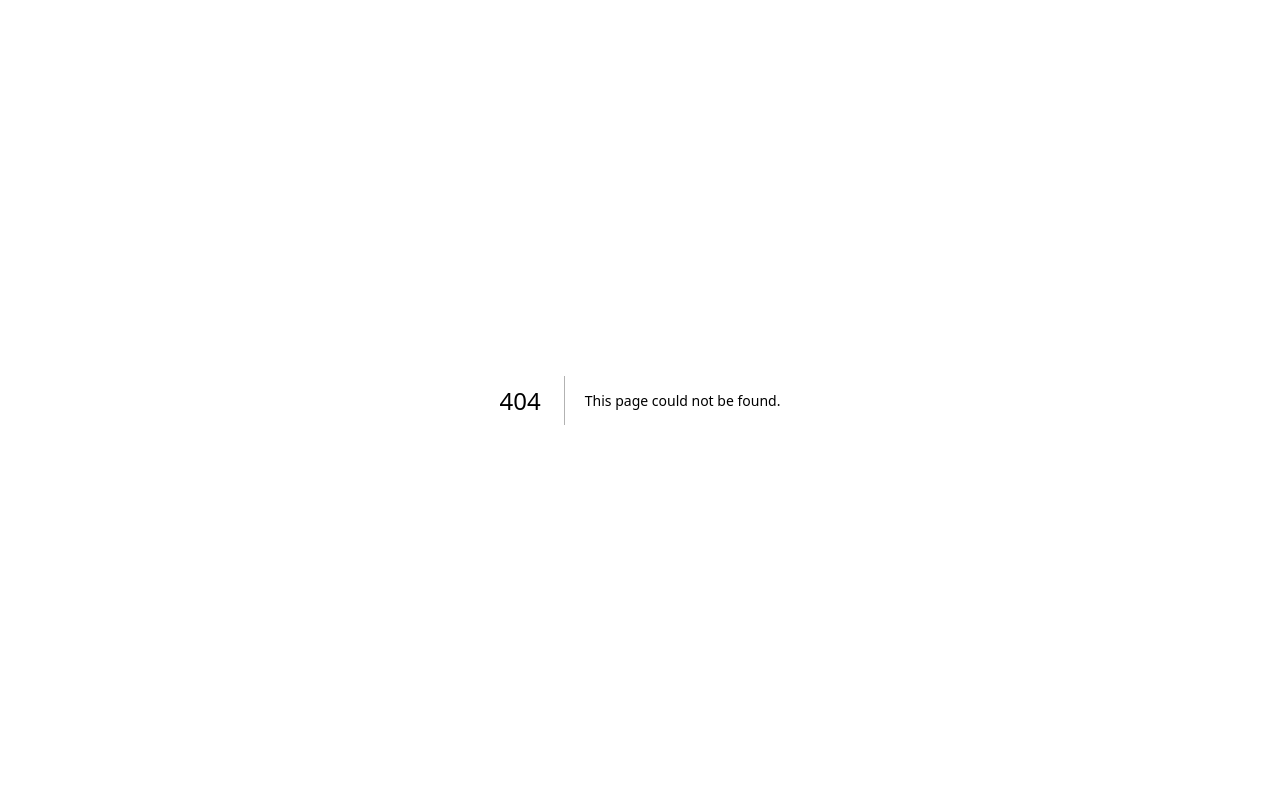
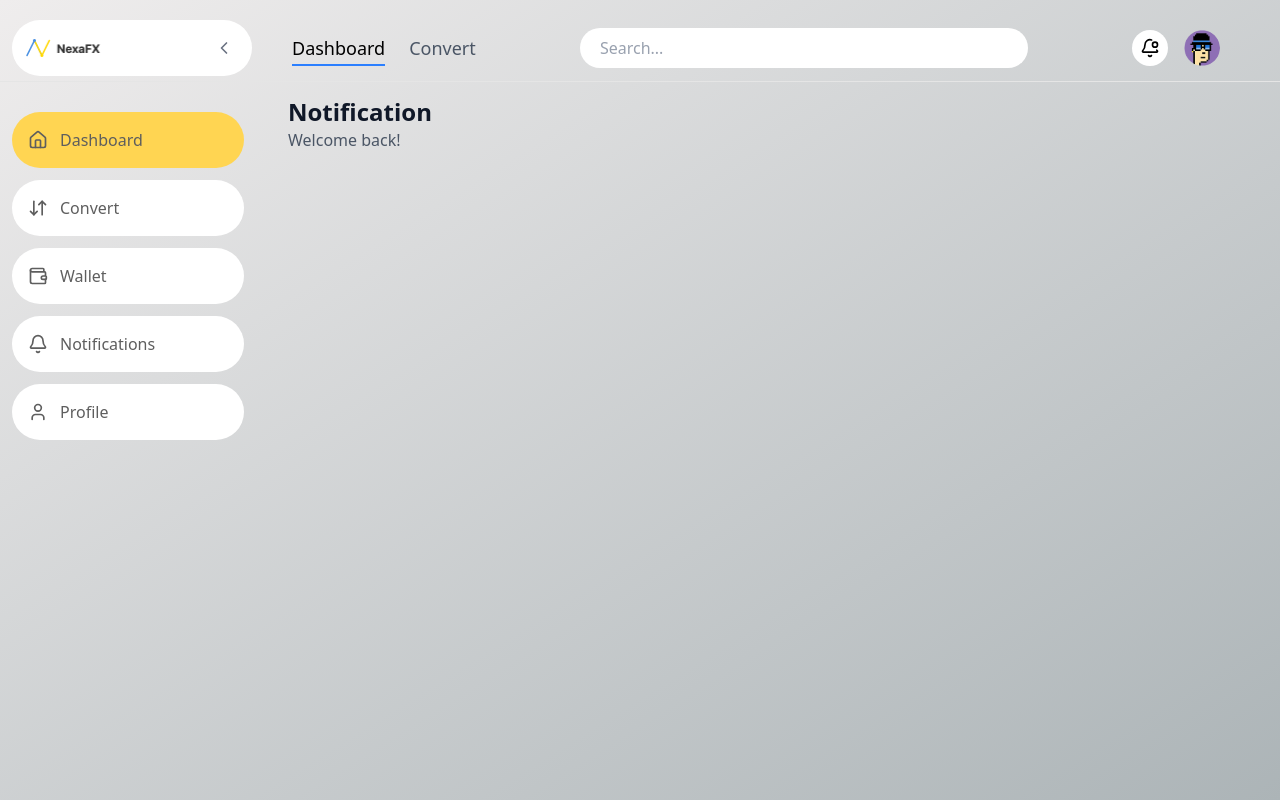
Before and after one commit to Nexacore-Org/NexaFx-web, a Next.js app: page /dashboard/notifications in a window 1280 px wide. Before the commit this address had no page. Built offline with nearby package versions, Linux system fonts and the light colour scheme.

Commit message:
feat: updated navbar and sidebar

```diff
--- a/components/dashboard/Navbar.tsx
+++ b/components/dashboard/Navbar.tsx
@@ -1,11 +1,16 @@
 // components/Navbar.tsx
 "use client";
 
-import { Menu, ChevronLeft } from "lucide-react";
+import { Menu, ChevronLeft, BellDot } from "lucide-react";
 import { useSidebarStore } from "@/store/sidebarStore";
 import Image from "next/image";
+import clsx from "clsx";
+import { useState } from "react";
+
+const navItems = ["Dashboard", "Convert"];
 
 export default function Navbar() {
+  const [active, setActive] = useState("Dashboard");
   const { isCollapsed, toggleCollapse, toggleMobile } = useSidebarStore();
 
   return (
@@ -38,7 +43,7 @@ export default function Navbar() {
             </a> */}
             <div
               className={`flex items-center justify-between p-2.5 ${
-                isCollapsed ? "max-w-fit" : "md:w-[265px]"
+                isCollapsed ? "lg:w-20" : "lg:w-60"
               } rounded-full bg-white`}>
               <div className="flex items-center gap-2">
                 {!isCollapsed && (
@@ -66,28 +71,54 @@ export default function Navbar() {
             </div>
           </div>
 
-          {/* Right side content */}
-          <div className="flex items-center">
-            <div className="flex items-center ml-3">
+          <nav className="flex items-center justify-between w-full px-10 py-4">
+            {/* Left nav items */}
+            <div className="flex space-x-6">
+              {navItems.map((item) => (
+                <button
+                  key={item}
+                  onClick={() => setActive(item)}
+                  className={clsx(
+                    "relative font-medium text-lg",
+                    active === item ? "text-black font-bold" : "text-gray-600",
+                    "transition"
+                  )}>
+                  {item}
+                  {active === item && (
+                    <span className="absolute -bottom-1 left-0 w-full h-0.5 bg-blue-500" />
+                  )}
+                </button>
+              ))}
+            </div>
+
             {/* Search bar */}
-              <div className="hidden lg:block">
+            <div className="flex-1 flex justify-center mx-10">
               <input
                 type="text"
                 placeholder="Search..."
-                  className="bg-gray-50 border border-gray-300 text-gray-900 text-sm rounded-lg focus:ring-blue-500 focus:border-blue-500 block w-full pl-3 pr-10 py-2"
+                className="w-full max-w-md px-5 py-2 rounded-full bg-white text-gray-700 placeholder-gray-400 focus:outline-none"
               />
             </div>
 
-              {/* User menu */}
-              <div className="flex items-center ml-4">
-                <button className="flex text-sm bg-gray-800 rounded-full focus:ring-4 focus:ring-gray-300">
-                  <div className="w-8 h-8 rounded-full bg-gradient-to-r from-purple-400 to-pink-400 flex items-center justify-center">
-                    <span className="text-white text-sm font-medium">JD</span>
+            {/* Right icons */}
+            <div className="flex items-center space-x-4">
+              {/* Notification/Settings Icon */}
+              <div className="w-9 h-9 bg-white rounded-full flex items-center justify-center">
+                <BellDot className="w-5 h-5 text-black" />
+                {/* Replace with icon component if needed */}
               </div>
-                </button>
+
+              {/* Avatar */}
+              <div className="w-9 h-9 rounded-full overflow-hidden">
+                <Image
+                  src="/user.png" // Save your avatar image here in /public
+                  alt="Avatar"
+                  width={36}
+                  height={36}
+                />
               </div>
             </div>
-          </div>
+          </nav>
         </div>
       </div>
     </nav>
--- a/components/dashboard/Sidebar.tsx
+++ b/components/dashboard/Sidebar.tsx
@@ -1,25 +1,17 @@
 // components/Sidebar.tsx
 "use client";
 
-import {
-  Home,
-  Wallet,
-  Bell,
-  User,
-  Settings,
-  X,
-  LogOut,
-} from "lucide-react";
+import { Home, Wallet, Bell, User, ArrowDownUp, X, LogOut } from "lucide-react";
 import { useSidebarStore } from "@/store/sidebarStore";
 import { useEffect, useState } from "react";
 import { useRouter } from "next/navigation";
 
 const initialMenuItems = [
   { icon: Home, label: "Dashboard", href: "/dashboard", active: true },
-  { icon: Wallet, label: "Wallet", href: "/wallet" },
-  { icon: Bell, label: "Notifications", href: "/notifications" },
-  { icon: User, label: "Profile", href: "/profile" },
-  { icon: Settings, label: "Settings", href: "/settings" },
+  { icon: ArrowDownUp, label: "Convert", href: "/dashboard/convert" },
+  { icon: Wallet, label: "Wallet", href: "/dashboard/wallet" },
+  { icon: Bell, label: "Notifications", href: "/dashboard/notifications" },
+  { icon: User, label: "Profile", href: "/dashboard/profile" },
 ];
 
 export default function Sidebar() {
@@ -80,15 +72,15 @@ export default function Sidebar() {
         </div>
 
         <div className="h-full px-3 pb-4 overflow-y-auto">
-          <ul className="space-y-2 font-medium">
+          <ul className="space-y-3 font-medium">
             {menuItems.map((item, index) => {
               const IconComponent = item.icon;
               return (
                 <li key={index}>
                   <button
                     onClick={() => handleMenuClick(item.href, item.label)}
-                    className={`flex items-center text-gray-900 rounded-full hover:bg-[#FFD552] group ${
-                      item.active ? "bg-[#FFD552] text-[#5E5E5E]" : ""
+                    className={`flex items-center text-[#5E5E5E] rounded-full hover:bg-[#FFD552] group ${
+                      item.active ? "bg-[#FFD552]" : "bg-white"
                     } ${
                       isCollapsed
                         ? "p-4 justify-center"
@@ -107,7 +99,7 @@ export default function Sidebar() {
             })}
 
             {/* Logout button */}
-            <li className="pt-4 mt-4 border-t border-gray-200">
+            {/* <li className="pt-4 mt-4 border-t border-gray-200">
               <a
                 href="/logout"
                 className="flex items-center p-2 text-gray-900 rounded-lg hover:bg-red-50 hover:text-red-600 group"
@@ -115,7 +107,7 @@ export default function Sidebar() {
                 <LogOut className="w-5 h-5 text-gray-500 transition duration-75 group-hover:text-red-600" />
                 {!isCollapsed && <span className="ml-3">Logout</span>}
               </a>
-            </li>
+            </li> */}
           </ul>
         </div>
       </aside>
```
Also changed, not shown: app/dashboard/convert/page.tsx (renamed from app/(dashboard)/settings/page.tsx), app/dashboard/layout.tsx (renamed from app/(dashboard)/layout.tsx), app/dashboard/notifications/page.tsx (renamed from app/(dashboard)/notifications/page.tsx), app/dashboard/page.tsx (renamed from app/(dashboard)/dashboard/page.tsx), app/dashboard/profile/page.tsx (renamed from app/(dashboard)/profile/page.tsx), app/dashboard/wallet/page.tsx (renamed from app/(dashboard)/wallet/page.tsx), public/user.png (added). Lines whose indentation alone changed are shown as unchanged.
